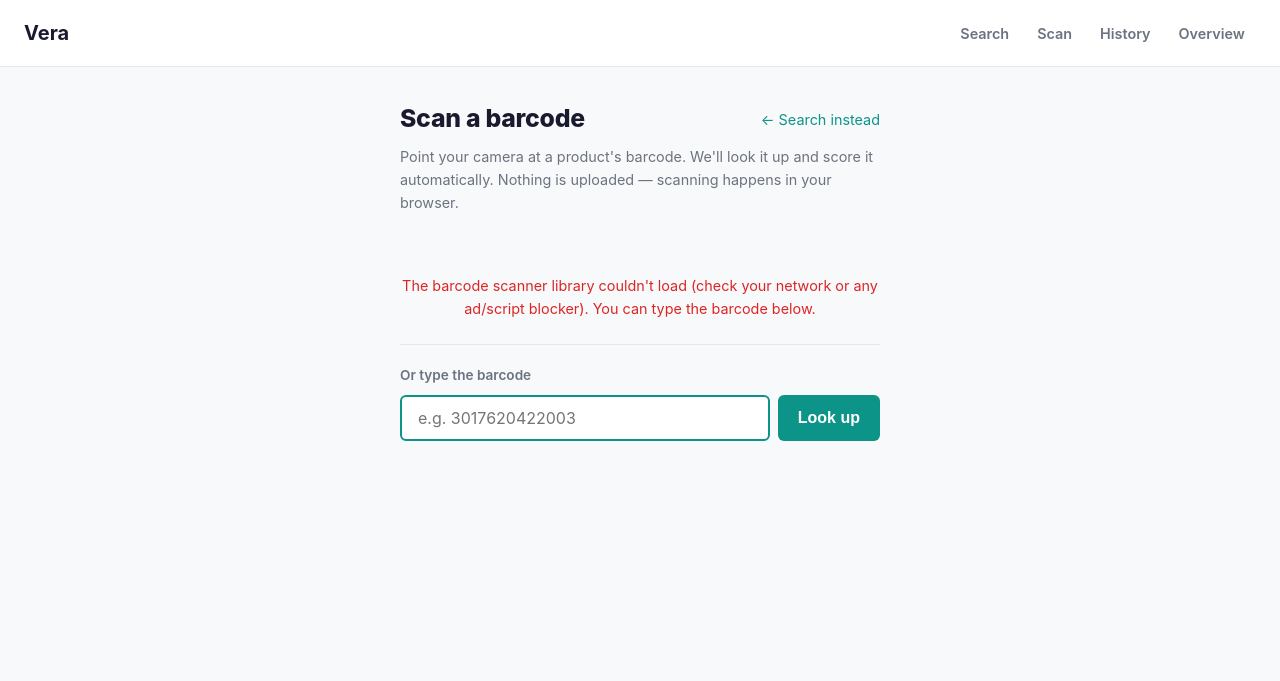
After one commit to Churmann/Vera, a FastAPI app: template templates/scan.html in a window 1280 px wide. The commit adds this page. Shown: the top 681 px of the page. Run offline with FastAPI, Linux system fonts and the light colour scheme; the template is opened without the code that fills it, so the values that code supplies are empty; some libraries are stand-ins or nearby versions.

Commit message:
Add camera barcode scanning
A /scan page opens the device camera and decodes a product barcode entirely
client-side with ZXing (@zxing/browser, pinned + SRI-verified via CDN), then
redirects to the existing /product/{barcode} route so the normal engine scores
it (and history is auto-logged there).

- Scan entry points: a nav link and a 'Scan barcode' button on the search hero.
- decodeFromConstraints prefers the rear camera, falling back to any camera.
- Graceful, visible handling for: insecure context (needs HTTPS/localhost),
  no getUserMedia support, permission denied, no camera, camera in use, and a
  failed library load; an always-present manual barcode entry is the fallback.
- Staged status (Initializing -> Starting camera -> Scanning) and surfacing of
  uncaught errors so failures aren't silent.
- Pure helpers (normalize/validate barcode, error mapping) split from the
  camera glue, mirroring history.js; covered by tests/js/scan.test.mjs.
- Route + wiring covered by tests/test_routes.py.

```diff
--- a/app/main.py
+++ b/app/main.py
@@ -46,6 +46,10 @@ def create_app() -> FastAPI:
     @app.get("/", response_class=HTMLResponse)
     async def search_page(request: Request):
         return templates.TemplateResponse(request, "search.html")
+
+    @app.get("/scan", response_class=HTMLResponse)
+    async def scan_page(request: Request):
+        return templates.TemplateResponse(request, "scan.html")
 
     @app.get("/history", response_class=HTMLResponse)
     async def history_page(request: Request):
--- a/static/css/style.css
+++ b/static/css/style.css
@@ -95,6 +95,59 @@ a { color: inherit; }
 }
 .search-form button:hover { opacity: .88; }
 .form-error { color: var(--color-poor); margin-top: .75rem; font-size: .9rem; }
+
+/* "or Scan barcode" affordance on the search hero */
+.search-or { color: var(--color-text-muted); font-size: .85rem; margin: 1.25rem 0 .5rem; }
+.scan-cta {
+  display: inline-flex; align-items: center; gap: .5rem;
+  padding: .6rem 1.25rem; border-radius: 999px;
+  background: var(--color-accent-light); color: var(--color-accent);
+  font-weight: 600; font-size: .95rem; text-decoration: none;
+  transition: background .15s, color .15s;
+}
+.scan-cta:hover { background: var(--color-accent); color: #fff; }
+
+/* Scan page */
+.scan { max-width: 480px; margin: 0 auto; }
+.scan-viewport {
+  position: relative; margin: 1.5rem 0 1rem;
+  background: #1a1a2e; border: 1px solid var(--color-border);
+  border-radius: var(--radius); overflow: hidden; aspect-ratio: 4 / 3;
+}
+.scan-video { width: 100%; height: 100%; object-fit: cover; display: block; }
+/* A calm framing guide — not an alarming target. */
+.scan-reticle {
+  position: absolute; inset: 18% 12%;
+  border: 2px solid rgba(255, 255, 255, .85);
+  border-radius: var(--radius-sm);
+  box-shadow: 0 0 0 100vmax rgba(26, 26, 46, .35);
+  pointer-events: none;
+}
+.scan-status {
+  text-align: center; color: var(--color-text-muted);
+  font-size: .9rem; min-height: 1.4em; margin-bottom: 1rem;
+}
+.scan-error { text-align: center; margin: 0 0 1.5rem; }
+
+.scan-manual { border-top: 1px solid var(--color-border); padding-top: 1.25rem; }
+.scan-manual label {
+  display: block; font-size: .85rem; font-weight: 600;
+  color: var(--color-text-muted); margin-bottom: .5rem;
+}
+.scan-manual-row { display: flex; gap: .5rem; }
+.scan-manual-row input {
+  flex: 1; padding: .7rem 1rem;
+  border: 2px solid var(--color-border); border-radius: var(--radius-sm);
+  font-size: 1rem; font-family: var(--font); outline: none;
+  transition: border-color .15s;
+}
+.scan-manual-row input:focus { border-color: var(--color-accent); }
+.scan-manual-row button {
+  padding: .7rem 1.25rem; background: var(--color-accent); color: #fff;
+  border: none; border-radius: var(--radius-sm); font-size: 1rem; font-weight: 600;
+  cursor: pointer; transition: opacity .15s;
+}
+.scan-manual-row button:hover { opacity: .88; }
 
 /* Results */
 .results-header { margin-bottom: 1.5rem; }
--- /dev/null
+++ b/static/js/scan.js
@@ -0,0 +1,249 @@
+// Client-side barcode scanning for the Vera app.
+//
+// The /scan page opens the device camera and decodes a product barcode with
+// ZXing (loaded as a UMD global, `window.ZXingBrowser`). On a successful read
+// we redirect to the existing /product/{barcode} route, which scores it with
+// the normal engine (and history is auto-logged there by history.js).
+//
+// Like history.js, this is an ES module used directly in the browser AND
+// importable in Node for unit tests: the pure helpers below touch no DOM, and
+// the camera glue is guarded so importing never requires a `document`/`window`.
+
+// --- Pure helpers (no DOM, no camera) --------------------------------------
+
+// Retail product barcodes are EAN-8, UPC-A (12), EAN-13, and GTIN-14.
+const VALID_LENGTHS = new Set([8, 12, 13, 14]);
+
+// Strip everything but digits, then accept only real barcode lengths. Used to
+// sanitise the manual-entry field; ZXing results are already clean digits and
+// pass straight through. Returns the clean code or null.
+export function normalizeBarcode(raw) {
+  if (raw == null) return null;
+  const digits = String(raw).replace(/\D/g, "");
+  return VALID_LENGTHS.has(digits.length) ? digits : null;
+}
+
+// The existing scoring route. Encode defensively even though codes are digits.
+export function productUrl(code) {
+  return `/product/${encodeURIComponent(code)}`;
+}
+
+// Prefer the rear camera on phones; `ideal` (not `exact`) so laptops with only
+// a front camera still work instead of throwing OverconstrainedError.
+export function cameraConstraints() {
+  return { video: { facingMode: { ideal: "environment" } } };
+}
+
+// Decide, before touching the camera, whether we even can. getUserMedia needs
+// a secure context (HTTPS or localhost) and browser support.
+export function preflightKind({ secure, hasGetUserMedia }) {
+  if (!secure) return "insecure";
+  if (!hasGetUserMedia) return "unsupported";
+  return null;
+}
+
+// Map a getUserMedia / camera DOMException to one of our error kinds.
+export function errorKind(err) {
+  switch (err && err.name) {
+    case "NotAllowedError":
+    case "SecurityError":
+      return "denied";
+    case "NotFoundError":
+    case "OverconstrainedError":
+    case "DevicesNotFoundError":
+      return "no-camera";
+    case "NotReadableError":
+    case "TrackStartError":
+      return "in-use";
+    default:
+      return "generic";
+  }
+}
+
+const MESSAGES = {
+  denied:
+    "Camera access was blocked. Allow camera access in your browser, then reload — or type the barcode below.",
+  "no-camera":
+    "No camera was found on this device. You can type the barcode below or search by name instead.",
+  insecure:
+    "Scanning needs a secure connection (HTTPS or localhost). Type the barcode below, or open the site over HTTPS to scan.",
+  unsupported:
+    "This browser can't open the camera for scanning. Type the barcode below, or try a different browser.",
+  "in-use":
+    "The camera looks busy in another app or tab. Close it and reload — or type the barcode below.",
+  "load-failed":
+    "The barcode scanner library couldn't load (check your network or any ad/script blocker). You can type the barcode below.",
+  generic:
+    "Something went wrong starting the camera. Reload to try again, or type the barcode below.",
+};
+
+// Always returns a non-empty string; unknown kinds fall back to generic.
+export function describeError(kind) {
+  return MESSAGES[kind] || MESSAGES.generic;
+}
+
+// --- Camera / ZXing glue (guarded so the module imports cleanly in Node) ---
+
+const hasDom = typeof document !== "undefined";
+
+// How long we wait, while the camera is live and finding nothing, before
+// nudging the viewer toward the manual fallback.
+const NO_DETECTION_NUDGE_MS = 25000;
+
+function go(url) {
+  window.location.assign(url);
+}
+
+// Breadcrumb logging so the decode pipeline is traceable in devtools. Cheap,
+// quiet, and invaluable when the camera path misbehaves on a real device.
+function log(...args) {
+  if (typeof console !== "undefined") console.log("[scan]", ...args);
+}
+
+function initScanPage() {
+  const root = document.getElementById("scan");
+  if (!root) return;
+
+  const video = document.getElementById("scan-video");
+  const statusEl = document.getElementById("scan-status");
+  const errorEl = document.getElementById("scan-error");
+  const viewport = document.getElementById("scan-viewport");
+  const manualForm = document.getElementById("scan-manual-form");
+  const manualInput = document.getElementById("scan-manual-input");
+  const manualError = document.getElementById("scan-manual-error");
+
+  function setStatus(text) {
+    if (statusEl) statusEl.textContent = text;
+  }
+
+  // Show a friendly error, stop pretending the camera is coming, and lean on
+  // the manual fallback (which is always present in the markup).
+  function fail(kind) {
+    log("fail:", kind);
+    if (viewport) viewport.hidden = true;
+    setStatus("");
+    if (errorEl) {
+      errorEl.textContent = describeError(kind);
+      errorEl.hidden = false;
+    }
+    if (manualInput) manualInput.focus();
+  }
+
+  // Turn otherwise-silent uncaught errors (a bad API call, a thrown decoder
+  // exception) into something the viewer can actually see, instead of failing
+  // quietly to the console. This is what makes the page debuggable in the wild.
+  function surfaceUnexpected(label, detail) {
+    log("unexpected:", label, detail);
+    if (errorEl && errorEl.hidden) {
+      errorEl.textContent = describeError("generic");
+      errorEl.hidden = false;
+    }
+    setStatus("");
+  }
+  window.addEventListener("error", (e) => surfaceUnexpected("error", e.message));
+  window.addEventListener("unhandledrejection", (e) =>
+    surfaceUnexpected("unhandledrejection", e.reason && e.reason.message)
+  );
+
+  // Prove the module is executing the moment we wire up — if the viewer sees
+  // nothing here, scan.js itself never ran.
+  setStatus("Initializing scanner…");
+  log("init: module running, DOM wired");
+
+  // Wire the manual-entry fallback regardless of camera outcome.
+  if (manualForm) {
+    manualForm.addEventListener("submit", (e) => {
+      e.preventDefault();
+      const code = normalizeBarcode(manualInput ? manualInput.value : "");
+      if (!code) {
+        if (manualError) manualError.hidden = false;
+        return;
+      }
+      if (manualError) manualError.hidden = true;
+      go(productUrl(code));
+    });
+  }
+
+  const preflight = preflightKind({
+    secure: window.isSecureContext,
+    hasGetUserMedia: !!(navigator.mediaDevices && navigator.mediaDevices.getUserMedia),
+  });
+  if (preflight) {
+    fail(preflight);
+    return;
+  }
+  // The CDN script sets this flag via its onerror handler if it fails to load
+  // (network blocked, SRI mismatch, ad-blocker). Distinguish that from a
+  // generic failure so the message is actionable.
+  if (window.__zxingLoadFailed || typeof window.ZXingBrowser === "undefined") {
+    fail("load-failed");
+    return;
+  }
+
+  setStatus("Starting camera…");
+  log("zxing loaded; requesting camera");
+
+  const reader = new window.ZXingBrowser.BrowserMultiFormatReader();
+  let controls = null;
+  let done = false;
+
+  function stop() {
+    if (controls) {
+      try {
+        controls.stop();
+      } catch (_e) {
+        /* already stopped */
+      }
+      controls = null;
+    }
+  }
+
+  // Release the camera when leaving the page (back button, navigation).
+  window.addEventListener("pagehide", stop);
+
+  // Gentle nudge if we've been scanning a while with no hit.
+  const nudge = setTimeout(() => {
+    if (!done) setStatus("Still looking… make sure the barcode is well lit, or type it below.");
+  }, NO_DETECTION_NUDGE_MS);
+
+  reader
+    .decodeFromConstraints(cameraConstraints(), video, (result, err) => {
+      // The callback fires after every frame: `result` on a hit, `err` (almost
+      // always a per-frame NotFoundException) otherwise. We act only on a real
+      // decode and ignore the routine not-found noise — but log anything that
+      // isn't NotFound, since that's a genuine signal worth seeing.
+      if (result && !done) {
+        const text = result.getText();
+        log("decoded:", text);
+        done = true;
+        clearTimeout(nudge);
+        stop();
+        const code = normalizeBarcode(text);
+        go(productUrl(code || text));
+      } else if (err && err.name && err.name !== "NotFoundException") {
+        log("decode error:", err.name, err.message);
+      }
+    })
+    .then((c) => {
+      controls = c;
+      // The promise resolves once the stream is live and the decode loop is
+      // running — this is the definitive "scanning has started" signal.
+      setStatus("Scanning… point your camera at a barcode.");
+      log("decode loop started");
+    })
+    .catch((err) => {
+      clearTimeout(nudge);
+      log("camera start failed:", err && err.name, err && err.message);
+      fail(errorKind(err));
+    });
+}
+
+if (hasDom) {
+  // A module script is deferred, so the DOM is usually parsed by the time it
+  // runs and DOMContentLoaded may have already fired — handle both cases.
+  if (document.readyState === "loading") {
+    document.addEventListener("DOMContentLoaded", initScanPage);
+  } else {
+    initScanPage();
+  }
+}
--- a/templates/base.html
+++ b/templates/base.html
@@ -12,6 +12,7 @@
     {% set path = request.url.path %}
     <nav class="site-nav" aria-label="Primary">
       <a href="/" class="site-nav-link{% if path == '/' or path.startswith('/search') %} is-active{% endif %}">Search</a>
+      <a href="/scan" class="site-nav-link{% if path.startswith('/scan') %} is-active{% endif %}">Scan</a>
       <a href="/history" class="site-nav-link{% if path.startswith('/history') %} is-active{% endif %}">History</a>
       <a href="/overview" class="site-nav-link{% if path.startswith('/overview') %} is-active{% endif %}">Overview</a>
     </nav>
--- /dev/null
+++ b/templates/scan.html
@@ -0,0 +1,42 @@
+{% extends "base.html" %}
+{% block title %}Scan a barcode — Vera{% endblock %}
+{% block content %}
+<section id="scan" class="scan">
+  <div class="page-head">
+    <h1>Scan a barcode</h1>
+    <a href="/" class="back-link">← Search instead</a>
+  </div>
+  <p class="page-intro">
+    Point your camera at a product's barcode. We'll look it up and score it
+    automatically. Nothing is uploaded — scanning happens in your browser.
+  </p>
+
+  <div id="scan-viewport" class="scan-viewport">
+    <video id="scan-video" class="scan-video" muted autoplay playsinline></video>
+    <div class="scan-reticle" aria-hidden="true"></div>
+  </div>
+  <p id="scan-status" class="scan-status" role="status" aria-live="polite"></p>
+  <p id="scan-error" class="form-error scan-error" role="alert" hidden></p>
+
+  <form id="scan-manual-form" class="scan-manual">
+    <label for="scan-manual-input">Or type the barcode</label>
+    <div class="scan-manual-row">
+      <input id="scan-manual-input" name="barcode" type="text"
+             inputmode="numeric" autocomplete="off"
+             placeholder="e.g. 3017620422003">
+      <button type="submit">Look up</button>
+    </div>
+    <p id="scan-manual-error" class="form-error" hidden>
+      That doesn't look like a valid product barcode (8–14 digits).
+    </p>
+  </form>
+</section>
+{% endblock %}
+{% block scripts %}
+<script
+  src="https://cdn.jsdelivr.net/npm/@zxing/browser@0.1.5/umd/zxing-browser.min.js"
+  integrity="sha384-ylLhng89kD62+PVK1cjm4rAYg69zDlGrbbSfAE2Eb8Xqf8RoAQCMcRoUXZh7pAPC"
+  crossorigin="anonymous"
+  onerror="window.__zxingLoadFailed = true;"></script>
+<script type="module" src="/static/js/scan.js"></script>
+{% endblock %}
--- a/templates/search.html
+++ b/templates/search.html
@@ -10,5 +10,7 @@
     <button type="submit">Search</button>
   </form>
   {% if error %}<p class="form-error">{{ error }}</p>{% endif %}
+  <p class="search-or">— or —</p>
+  <a href="/scan" class="scan-cta">📷 Scan barcode</a>
 </section>
 {% endblock %}
```
Also changed, not shown: tests/js/scan.test.mjs (added, +81 -0 lines), tests/test_routes.py (+41 -0 lines).
